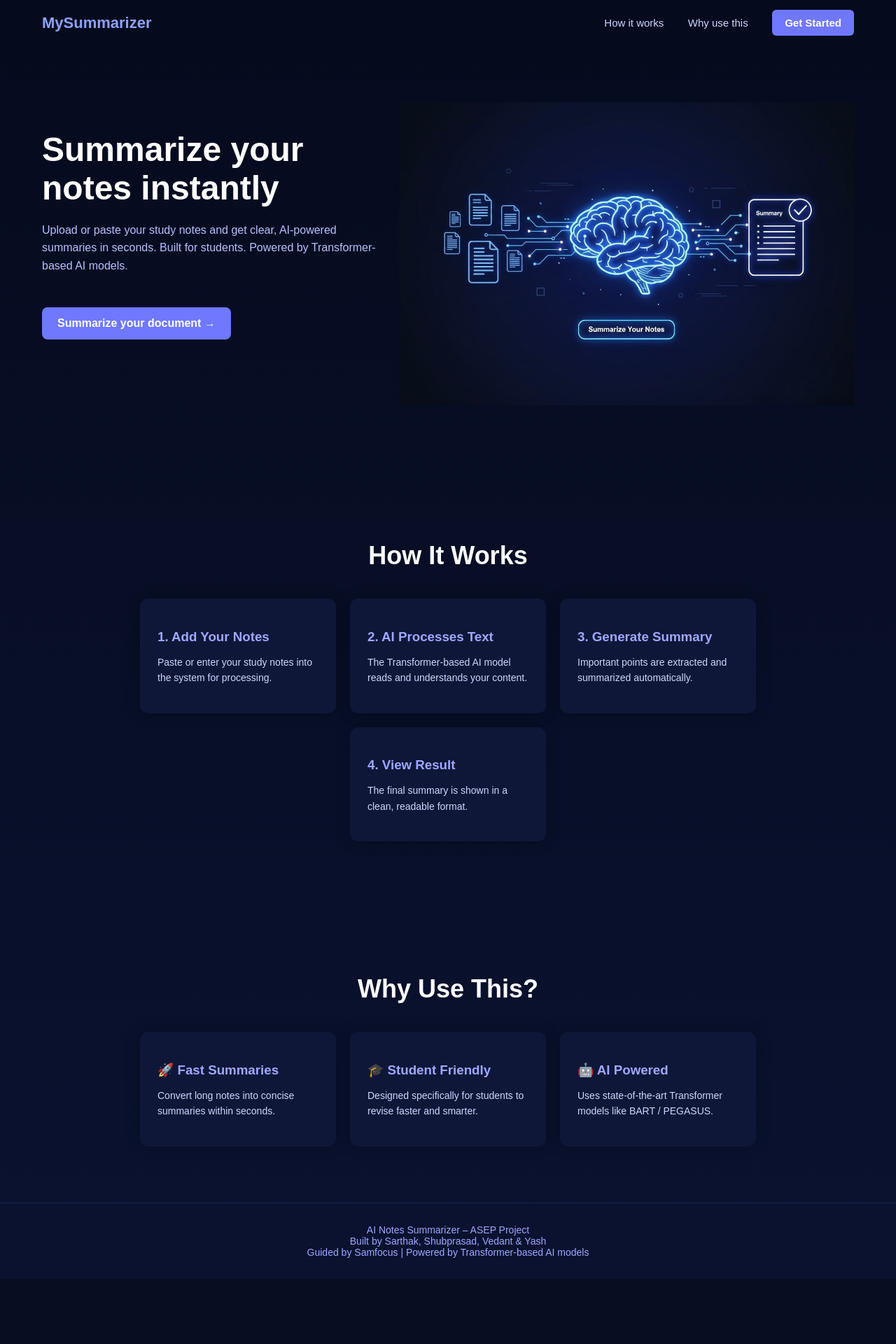
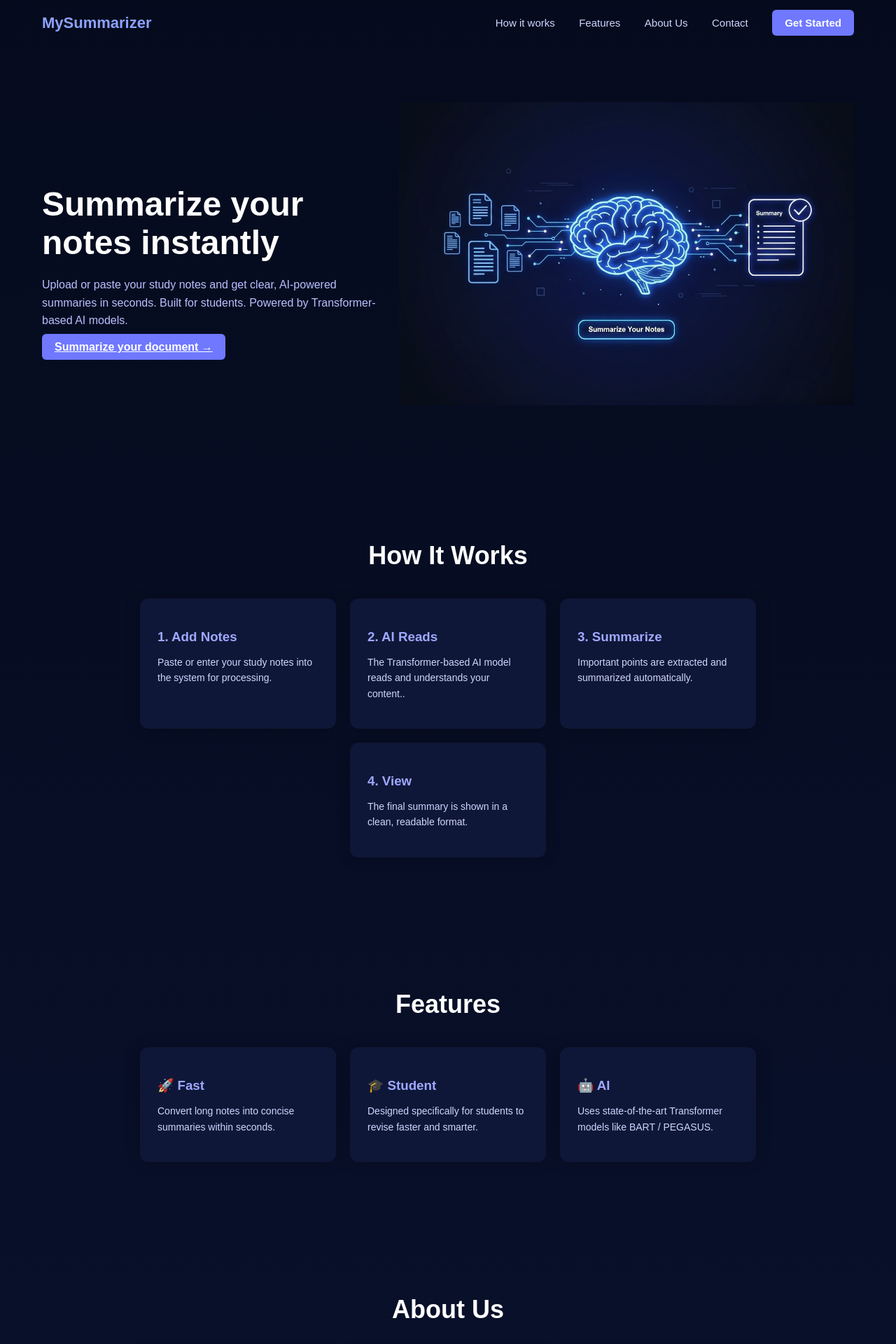
Before and after one commit to sarthakshinde009/AI-Powered-Notes-Summarizer, a Flask app: page / in a window 1280 px wide. Shown: the top 1920 px of the page at 70% size. Before the commit the page ends 1827 px from the top, so only its background shows below. Run offline with Flask 3, Linux system fonts and the light colour scheme.

Commit message:
Final Changes

```diff
--- a/src/main.py
+++ b/src/main.py
@@ -12,7 +12,7 @@ from transformers import pipeline
 # FLASK APP CONFIGURATION
 # ==============================
 
-# Get base directory of project
+# Get the base directory of the project
 BASE_DIR = os.path.dirname(os.path.dirname(os.path.abspath(__file__)))
 
 # Initialize Flask app
@@ -24,17 +24,17 @@ app = Flask(
 
 
 # ==============================
-# LOAD AI MODEL (ONCE)
+# LOAD AI MODEL (LOADS ONCE)
 # ==============================
 
-# You can switch model here:
-# "facebook/bart-large-cnn"
-# "google/pegasus-xsum"
+# Supported models:
+# "facebook/bart-large-cnn"  -> Good for long documents
+# "google/pegasus-xsum"      -> Better for short summaries
 
 summarizer = pipeline(
-    "summarization",
+    task="summarization",
     model="facebook/bart-large-cnn",
-    device=0   # Uses Apple MPS if available
+    device=0   # Uses Apple MPS (Mac GPU) if available
 )
 
 
@@ -44,6 +44,9 @@ summarizer = pipeline(
 
 @app.route("/")
 def index():
+    """
+    Renders the landing page
+    """
     return render_template("index.html")
 
 
@@ -53,31 +56,52 @@ def index():
 
 @app.route("/input")
 def input_page():
+    """
+    Renders the page where user enters notes
+    """
     return render_template("input.html")
 
 
 # ==============================
-# ROUTE: PROCESS SUMMARY
+# ROUTE: GENERATE SUMMARY
 # ==============================
 
 @app.route("/summarize", methods=["POST"])
 def summarize():
+    """
+    Receives user input text, processes it using
+    Transformer-based AI model, and returns summary
+    """
 
-    # Get text from form textarea
-    original_text = request.form["notes"]
+    # Get text entered by user
+    original_text = request.form.get("notes", "").strip()
 
-    # Generate AI summary
-    summary_output = summarizer(
-        original_text,
-        max_length=150,
-        min_length=60,
-        do_sample=False
-    )
+    # ------------------------------
+    # SHORT TEXT HANDLING (IMPORTANT)
+    # ------------------------------
+    # BART & PEGASUS need sufficient context.
+    # If text is too short, avoid hallucination.
+    if len(original_text.split()) < 30:
+        summary_text = (
+            "The provided text is too short to generate a meaningful summary. "
+            "Please enter more detailed notes."
+        )
+    else:
+        # Generate summary using AI model
+        summary_output = summarizer(
+            original_text,
+            max_length=150,
+            min_length=60,
+            do_sample=False
+        )
 
-    summary_text = summary_output[0]["summary_text"]
+        # Extract summary text
+        summary_text = summary_output[0]["summary_text"]
 
+    # Get today's date for footer display
     today = date.today().strftime("%d %B %Y")
 
+    # Render result page
     return render_template(
         "result.html",
         original_text=original_text,
@@ -87,7 +111,7 @@ def summarize():
 
 
 # ==============================
-# RUN FLASK APP
+# RUN FLASK APPLICATION
 # ==============================
 
 if __name__ == "__main__":
--- a/templates/index.html
+++ b/templates/index.html
@@ -22,7 +20,29 @@
         }
 
         /* =======================
-           NAVBAR STYLING
+           ANIMATIONS
+        ======================== */
+        @keyframes fadeUp {
+            from {
+                opacity: 0;
+                transform: translateY(40px);
+            }
+            to {
+                opacity: 1;
+                transform: translateY(0);
+            }
+        }
+
+        .animate {
+            opacity: 0;
+        }
+
+        .animate.visible {
+            animation: fadeUp 0.9s ease forwards;
+        }
+
+        /* =======================
+           NAVBAR
         ======================== */
         nav {
             display: flex;
@@ -65,6 +91,7 @@
             padding: 80px 60px;
             max-width: 1200px;
             margin: auto;
+            align-items: center;
         }
 
         .hero-text {
@@ -82,17 +109,6 @@
             line-height: 1.6;
         }
 
-        .hero-text a {
-            display: inline-block;
-            margin-top: 30px;
-            background: #6f78ff;
-            padding: 14px 22px;
-            border-radius: 8px;
-            color: white;
-            text-decoration: none;
-            font-weight: bold;
-        }
-
         .hero-image img {
             width: 650px;
             max-width: 100%;
@@ -100,7 +116,16 @@
         }
 
         /* =======================
-           SECTION COMMON STYLES
+        HERO VIDEO BACKGROUND
+        ======================== */
+
+        .hero {
+            position: relative;
+            overflow: hidden;
+        }
+
+        /* =======================
+           SECTIONS
         ======================== */
         section {
             padding: 80px 60px;
@@ -153,115 +211,112 @@
             color: #9fa8ff;
             border-top: 1px solid #1c2455;
         }
+
+        .social-links a {
+            color: #8ea2ff;
+            margin: 0 10px;
+            text-decoration: none;
+            font-weight: bold;
+        }
+
+        .social-links a:hover {
+            color: white;
+        }
     </style>
 </head>
 
 <body>
 
-<!-- =======================
-     NAVIGATION BAR
-======================== -->
 <nav>
     <div class="logo">MySummarizer</div>
-
-    <!-- Anchor links scroll to sections -->
     <div>
         <a href="#how-it-works">How it works</a>
-        <a href="#why-use-this">Why use this</a>
+        <a href="#features">Features</a>
+        <a href="#about-us">About Us</a>
+        <a href="#contact-us">Contact</a>
         <a href="/input" class="btn-primary">Get Started</a>
     </div>
 </nav>
 
-<!-- =======================
-     HERO SECTION
-======================== -->
-<section class="hero">
-
-    <!-- LEFT: TEXT CONTENT -->
+<section class="hero animate">
     <div class="hero-text">
         <h1>Summarize your notes instantly</h1>
-
         <p>
             Upload or paste your study notes and get clear, AI-powered
             summaries in seconds. Built for students. Powered by
             Transformer-based AI models.
         </p>
-
-        <a class="btn-primary" href="/input">
-            Summarize your document →
-        </a>
+        <a class="btn-primary" href="/input">Summarize your document →</a>
     </div>
-
-    <!-- RIGHT: AI IMAGE -->
     <div class="hero-image">
         <img src="{{ url_for('static', filename='images/hero.png') }}">
     </div>
-
 </section>
 
-<!-- =======================
-     HOW IT WORKS SECTION
-======================== -->
-<section id="how-it-works">
+<section id="how-it-works" class="animate">
     <h2>How It Works</h2>
-
     <div class="card-container">
-        <div class="card">
-            <h3>1. Add Your Notes</h3>
-            <p>Paste or enter your study notes into the system for processing.</p>
-        </div>
-
-        <div class="card">
-            <h3>2. AI Processes Text</h3>
-            <p>The Transformer-based AI model reads and understands your content.</p>
-        </div>
-
-        <div class="card">
-            <h3>3. Generate Summary</h3>
-            <p>Important points are extracted and summarized automatically.</p>
-        </div>
-
-        <div class="card">
-            <h3>4. View Result</h3>
-            <p>The final summary is shown in a clean, readable format.</p>
-        </div>
+        <div class="card"><h3>1. Add Notes</h3><p>Paste or enter your study notes into the system for processing.</p></div>
+        <div class="card"><h3>2. AI Reads</h3><p>The Transformer-based AI model reads and understands your content..</p></div>
+        <div class="card"><h3>3. Summarize</h3><p>Important points are extracted and summarized automatically.</p></div>
+        <div class="card"><h3>4. View</h3><p>The final summary is shown in a clean, readable format.</p></div>
     </div>
 </section>
 
-<!-- =======================
-     WHY USE THIS SECTION
-======================== -->
-<section id="why-use-this">
-    <h2>Why Use This?</h2>
-
+<section id="features" class="animate">
+    <h2>Features</h2>
     <div class="card-container">
-        <div class="card">
-            <h3>🚀 Fast Summaries</h3>
-            <p>Convert long notes into concise summaries within seconds.</p>
-        </div>
-
-        <div class="card">
-            <h3>🎓 Student Friendly</h3>
-            <p>Designed specifically for students to revise faster and smarter.</p>
-        </div>
-
-        <div class="card">
-            <h3>🤖 AI Powered</h3>
-            <p>Uses state-of-the-art Transformer models like BART / PEGASUS.</p>
-        </div>
+        <div class="card"><h3>🚀 Fast</h3><p>Convert long notes into concise summaries within seconds.</p></div>
+        <div class="card"><h3>🎓 Student</h3><p>Designed specifically for students to revise faster and smarter.</p></div>
+        <div class="card"><h3>🤖 AI</h3><p>Uses state-of-the-art Transformer models like BART / PEGASUS.</p></div>
     </div>
 </section>
 
-<!-- =======================
-     FOOTER
-======================== -->
+<section id="about-us" class="animate">
+    <h2>About Us</h2>
+    <div class="card-container">
+        <div class="card"><h3>Who We Are</h3><p>We are engineering students passionate about using Artificial
+                Intelligence to solve real academic problems faced by students.</p></div>
+        <div class="card"><h3>Goal</h3><p>Our goal is to help students save time by converting long,
+                unstructured notes into clear and concise summaries.</p></div>
+        <div class="card"><h3>Vision</h3><p>This project was built as part of the ASEP curriculum, focusing
+                on practical application of AI and web technologies.</p></div>
+    </div>
+</section>
+
+<section id="contact-us" class="animate">
+    <h2>Contact Us</h2>
+    <div class="contact-box">
+        <p>Have questions, feedback, or suggestions?
+            We’d love to hear from you.</p>
+        <a href="mailto:asep.notessummarizer@gmail.com">Contact via Email</a>
+    </div>
+</section>
+
 <footer>
-    AI Notes Summarizer – ASEP Project
-    <br>
+    AI Notes Summarizer – ASEP Project<br>
     Built by Sarthak, Shubprasad, Vedant & Yash
-    <br>
-    Guided by Samfocus | Powered by Transformer-based AI models
+    <div class="social-links">
+        <a href="https://www.linkedin.com/in/sarthak-shinde-224777385/" target="_blank">Sarthak</a> |
+        <a href="https://www.linkedin.com/in/shubhaprasad-shinde-106777387/?utm_source=share&utm_campaign=share_via&utm_content=profile&utm_medium=android_app%22" target="_blank">Shubprasad</a> |
+        <a href="https://www.linkedin.com/in/vedant-shinde-328207397?utm_source=share&utm_campaign=share_via&utm_content=profile&utm_medium=android_app%22" target="_blank">Vedant</a> |
+        <a href="https://www.linkedin.com/in/yash-kiran-shisode-4a0a12379?utm_source=share_via&utm_content=profile&utm_medium=member_android%22" target="_blank">Yash</a>
+    </div>
 </footer>
+
+<script>
+    const observer = new IntersectionObserver(entries => {
+        entries.forEach(entry => {
+            if (entry.isIntersecting) {
+                entry.target.classList.add("visible");
+            }
+        });
+    });
+
+    document.querySelectorAll(".animate").forEach(section => {
+        observer.observe(section);
+    });
+</script>
 
 </body>
 </html>
--- a/templates/result.html
+++ b/templates/result.html
@@ -96,7 +96,8 @@
 </div>
 
 <div class="meta">
-    Summary created by Group 1 using Transformer-based AI models
+    Summary created on {{today}} <br>
+    by Group 1 using Transformer-based AI models
 </div>
 
 </body>
```
Also changed, not shown: other parts of templates/index.html (+40 -3 lines), templates/input.html (+37 -0 lines), ui/index.html (deleted, +0 -61 lines), ui/summary_report.html (deleted, +0 -68 lines), 1 other file.
